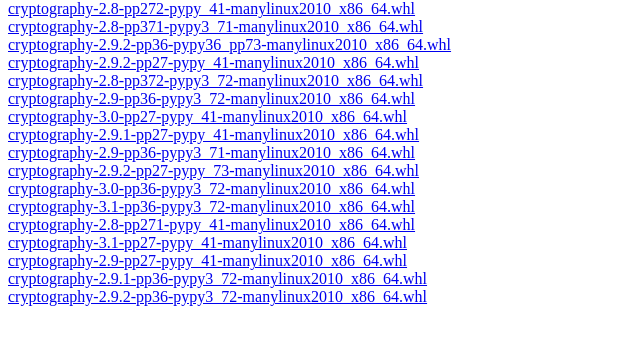
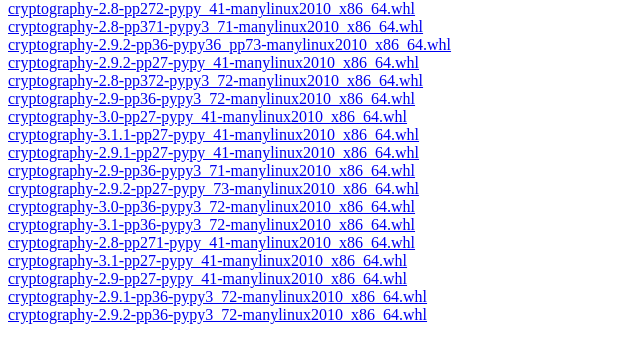
Before and after one commit to antocuni/pypy-wheels, a plain HTML site: page manylinux2010/cryptography/index.html in a window 1280 px wide. Shown: the part 66-428 px from the top of the page, without its empty margins (0-640 px from the left). Drawn offline with Linux system fonts and the light colour scheme.

Commit message:
update index:   - commit e4cd79c2f6732a9d448dc917b4bea645582fa83b   - travis job 1547.13   - https://travis-ci.org/antocuni/pypy-wheels/jobs/729486734

```diff
--- a/manylinux2010/cryptography/index.html
+++ b/manylinux2010/cryptography/index.html
@@ -6,6 +6,7 @@
 <a href="cryptography-2.8-pp372-pypy3_72-manylinux2010_x86_64.whl">cryptography-2.8-pp372-pypy3_72-manylinux2010_x86_64.whl</a><br>
 <a href="cryptography-2.9-pp36-pypy3_72-manylinux2010_x86_64.whl">cryptography-2.9-pp36-pypy3_72-manylinux2010_x86_64.whl</a><br>
 <a href="cryptography-3.0-pp27-pypy_41-manylinux2010_x86_64.whl">cryptography-3.0-pp27-pypy_41-manylinux2010_x86_64.whl</a><br>
+<a href="cryptography-3.1.1-pp27-pypy_41-manylinux2010_x86_64.whl">cryptography-3.1.1-pp27-pypy_41-manylinux2010_x86_64.whl</a><br>
 <a href="cryptography-2.9.1-pp27-pypy_41-manylinux2010_x86_64.whl">cryptography-2.9.1-pp27-pypy_41-manylinux2010_x86_64.whl</a><br>
 <a href="cryptography-2.9-pp36-pypy3_71-manylinux2010_x86_64.whl">cryptography-2.9-pp36-pypy3_71-manylinux2010_x86_64.whl</a><br>
 <a href="cryptography-2.9.2-pp27-pypy_73-manylinux2010_x86_64.whl">cryptography-2.9.2-pp27-pypy_73-manylinux2010_x86_64.whl</a><br>
```
Also changed, not shown: 1 other file.
